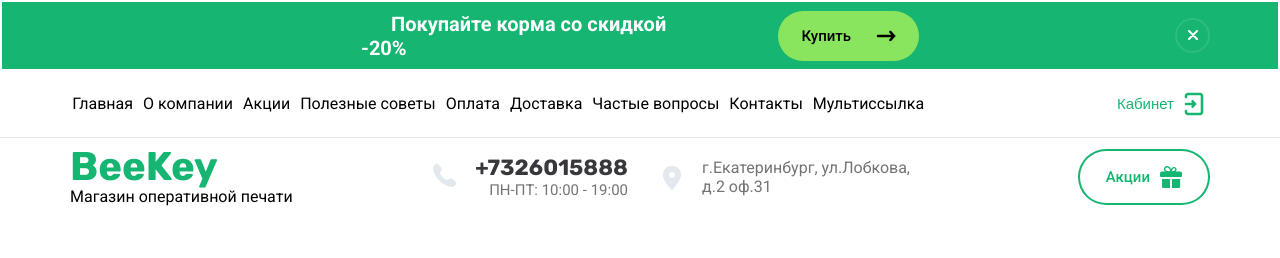
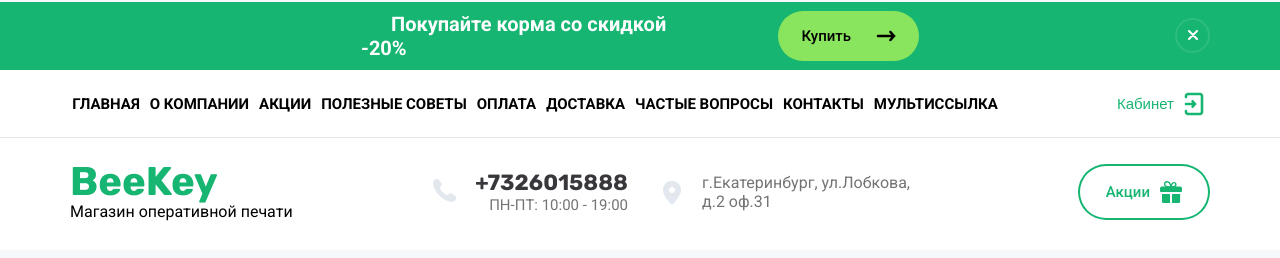
Before and after one commit to DmiriiKalugin/BeeKeyTemplate, a plain HTML site: page index.html in a window 1280 px wide. Shown: the top 258 px of the page. Drawn offline with Linux system fonts and the light colour scheme.

Commit message:
backup 31.01.2022 23:17

```diff
--- a/css/style.css
+++ b/css/style.css
@@ -1,5 +1,6 @@
 body {
   font-family: "Roboto", Arial, Helvetica, sans-serif;
+  background-color: #f4f8fb;
 }
 
 .timer {
@@ -54,6 +55,13 @@ header {
   margin-top: 15px;
 }
 
+.bg-white {
+  background: #fff;
+  padding-bottom: 14px;
+  margin-left: -1%;
+  margin-right: -1%;
+}
+
 .sin-in {
   border: none;
   background: transparent;
@@ -69,6 +77,7 @@ header {
 }
 
 .top-panel {
+  padding-top: 0px;
   margin-left: -4%;
 }
 
@@ -79,8 +88,17 @@ header {
 }
 
 .top-panel-link {
+  font-weight: bold;
+  text-transform: uppercase;
   text-decoration: none;
   color: #000;
+  /* text-shadow: 1px 2px 0px #16b572; */
+  font-size: 15px;
+}
+
+.top-panel-link:hover {
+  color: #16b572;
+  text-shadow: 1px 1px 1px black;
 }
 
 hr {
@@ -95,6 +113,7 @@ hr {
 
 .contact-panel {
   padding-top: 15px;
+  padding-bottom: 15px;
 }
 
 .brand-title {
--- a/index.html
+++ b/index.html
@@ -20,6 +20,7 @@
   </head>
 
   <body>
+    <div class="bg-white">
       <div class="timer">
         <div class="container">
           <div class="row d-flex align-items-center">
@@ -91,7 +92,7 @@
           <!-- /.col-2 -->
         </div>
         <hr />
-      <div class="row d-flex align-items-center">
+        <div class="row contact-panel d-flex align-items-center">
           <div class="col-3 d-flex align-items-start flex-column">
             <span class="brand-title">BeeKey</span>
             <span class="brand-sub-title">Магазин оперативной печати</span>
@@ -119,5 +120,7 @@
           <!-- /.col-3 -->
         </div>
       </header>
+    </div>
+    <!-- /.bg-white -->
   </body>
 </html>
```
Lines whose indentation alone changed are shown as unchanged.
